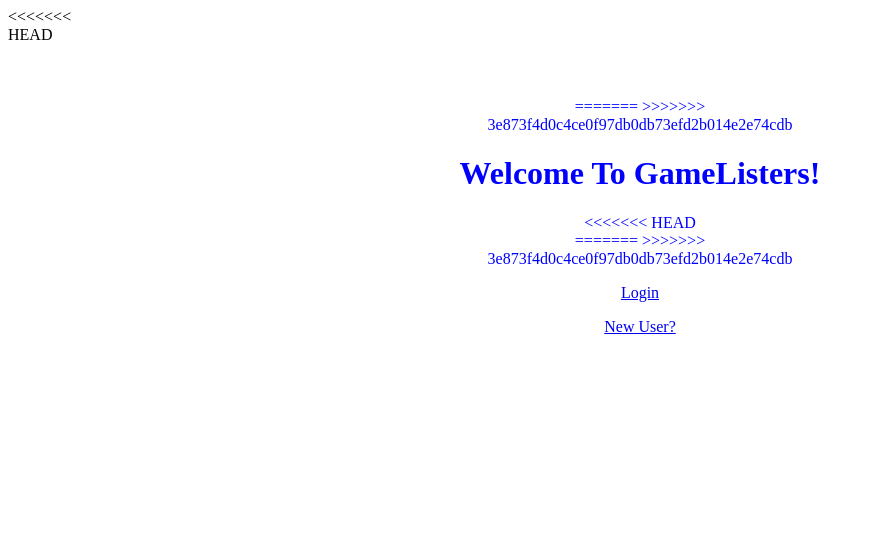
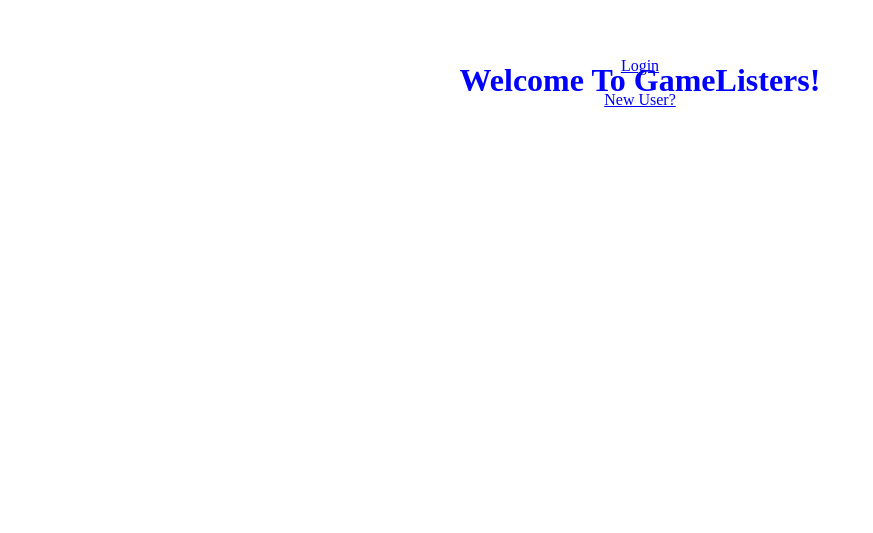
Before and after one commit to cs-fullstack-2019-spring/django-mini-project4-thomas-rob, a Django app: page / in a window 1280 px wide. Shown: the top 533 px of the page, without its empty margins (0-873 px from the left). After the commit the page ends 107 px from the top, so only its background shows below. Run offline with Django 3.2, Linux system fonts and the light colour scheme.

Commit message:
completed base project structure

```diff
--- a/gameApp/templates/gameApp/index.html
+++ b/gameApp/templates/gameApp/index.html
@@ -6,11 +6,7 @@
     {% load static %}
     <link rel="stylesheet" type="text/css" href="{% static 'gameApp/style.css' %}">
 </head>
-<<<<<<< HEAD
-<div>
-=======
 <body>
->>>>>>> 3e873f4d0c4ce0f97db0db73efd2b014e2e74cdb
 <header>
 <h1>
     {% block header %}
@@ -22,10 +18,7 @@
     {% endblock header %}
 </h1>
 </header>
-<<<<<<< HEAD
 <div>
-=======
->>>>>>> 3e873f4d0c4ce0f97db0db73efd2b014e2e74cdb
 {% block content %}
 {% if user.is_authenticated %}
 <p><a href="{% url 'logout' %}">Logout</a></p>
```
